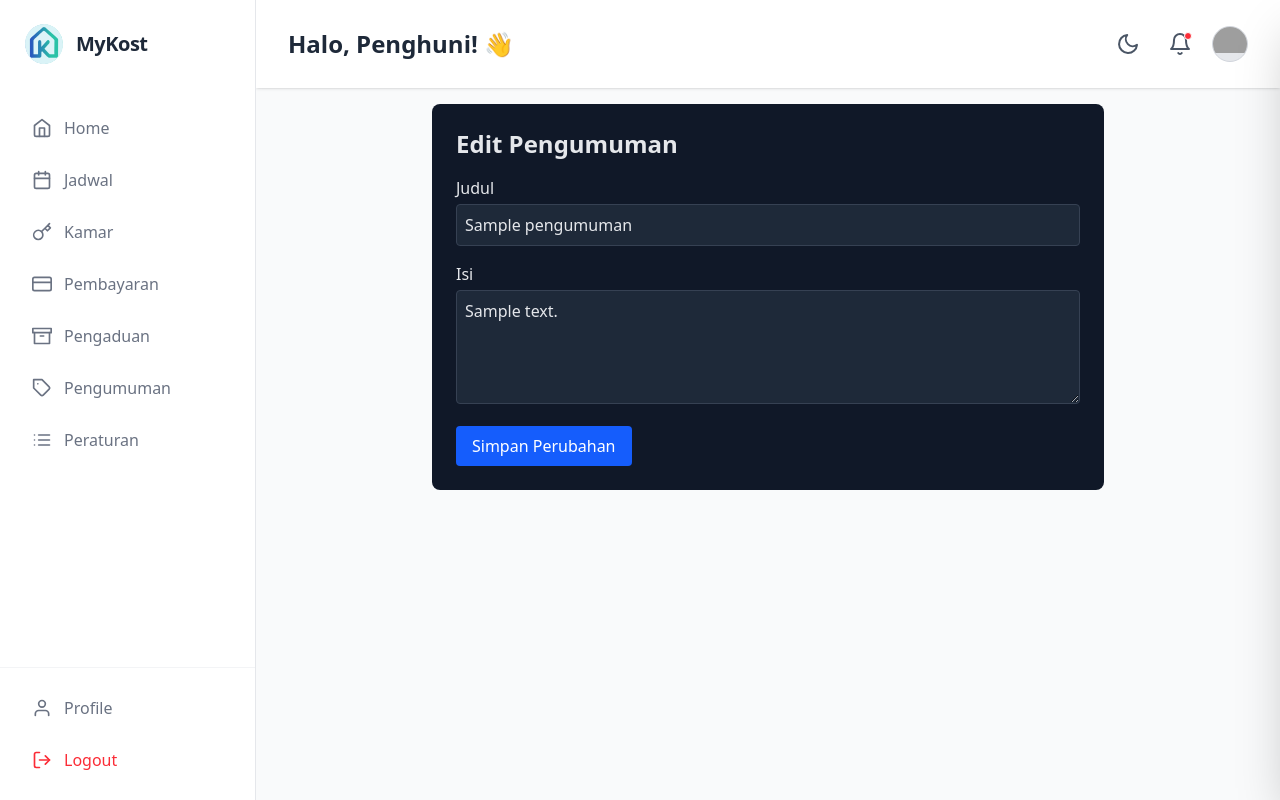
After one commit to kampusriset/23g_flask_kelola_kos, a Flask app: page /admin/edit_pengumuman/1 in a window 1280 px wide. The commit adds this page. Run offline with Flask 3, Linux system fonts and the light colour scheme; a user stored in the database is signed in; data comes from the database, SQL or seed files in the repository; tables that the repository leaves empty hold one stand-in row (values such as "Sample post"); style sheets or scripts are compiled from the project's sources; parts of the project's set-up code (start-up, migrations or seed data) failed here and were passed over; grey boxes are pictures that could not be loaded.

Commit message:
penambahan menu pengumuman CRUD

```diff
--- a/app/admin/routes.py
+++ b/app/admin/routes.py
@@ -4,6 +4,7 @@ from werkzeug.security import generate_password_hash
 from app import db
 from app.models import User
 from app.models import User, Peraturan
+from app.models import Pengumuman
 from . import admin_bp
 
 @admin_bp.route('/dashboard')
@@ -29,6 +30,9 @@ def create_penghuni():
         return redirect(url_for('admin.dashboard'))
 
     return render_template('kamar.html')
+
+
+
 
 @admin_bp.route('/peraturan', methods=['GET', 'POST'])
 @login_required
@@ -59,3 +63,59 @@ def hapus_peraturan(id):
     db.session.commit()
     flash('Peraturan berhasil dihapus.', 'success')
     return redirect(url_for('admin.peraturan'))
+
+
+
+
+@admin_bp.route('/pengumuman', methods=['GET', 'POST'])
+@login_required
+def pengumuman():
+    if current_user.role != 'admin':
+        flash('Hanya admin yang bisa menambahkan pengumuman.', 'danger')
+        return redirect(url_for('admin.dashboard'))
+
+    if request.method == 'POST':
+        judul = request.form['judul']
+        isi = request.form['isi']
+        if judul.strip() and isi.strip():
+            pengumuman_baru = Pengumuman(
+                judul=judul,
+                isi=isi,
+                dibuat_oleh=current_user.id   # isi otomatis dengan id user yang login
+            )
+            db.session.add(pengumuman_baru)
+            db.session.commit()
+            flash('Pengumuman berhasil ditambahkan!', 'success')
+            return redirect(url_for('admin.pengumuman'))
+        else:
+            flash('Judul dan isi pengumuman tidak boleh kosong.', 'danger')
+
+    semua_pengumuman = Pengumuman.query.order_by(Pengumuman.tanggal.desc()).all()
+    return render_template('pengumuman.html', semua_pengumuman=semua_pengumuman)
+
+
+# ✅ Route Edit Pengumuman
+@admin_bp.route('/edit_pengumuman/<int:id>', methods=['GET', 'POST'])
+@login_required
+def edit_pengumuman(id):
+    pengumuman = Pengumuman.query.get_or_404(id)
+
+    if request.method == 'POST':
+        pengumuman.judul = request.form['judul']
+        pengumuman.isi = request.form['isi']
+        db.session.commit()
+        flash('Pengumuman berhasil diperbarui!', 'success')
+        return redirect(url_for('admin.pengumuman'))
+
+    return render_template('edit_pengumuman.html', pengumuman=pengumuman)
+
+
+# ✅ Route Hapus Pengumuman
+@admin_bp.route('/hapus_pengumuman/<int:id>', methods=['POST'])
+@login_required
+def hapus_pengumuman(id):
+    pengumuman = Pengumuman.query.get_or_404(id)
+    db.session.delete(pengumuman)
+    db.session.commit()
+    flash('Pengumuman berhasil dihapus.', 'success')
+    return redirect(url_for('admin.pengumuman'))
--- a/app/admin/templates/dashboard.html
+++ b/app/admin/templates/dashboard.html
@@ -53,7 +53,7 @@
           <span class="font-semibold text-gray-700 dark:text-gray-200 text-center text-sm md:text-base group-hover:text-orange-600 dark:group-hover:text-orange-400">Pembayaran</span>
       </a>
 
-      <a href="#" class="group bg-white dark:bg-gray-800 p-6 rounded-2xl shadow-sm border border-gray-100 dark:border-gray-700 flex flex-col items-center gap-4 hover:shadow-md hover:border-blue-200 dark:hover:border-blue-500 transition-all">
+      <a href="{{ url_for('admin.pengumuman') }}" class="group bg-white dark:bg-gray-800 p-6 rounded-2xl shadow-sm border border-gray-100 dark:border-gray-700 flex flex-col items-center gap-4 hover:shadow-md hover:border-blue-200 dark:hover:border-blue-500 transition-all">
           <div class="bg-purple-100 dark:bg-purple-900/40 p-4 rounded-full text-purple-600 dark:text-purple-400 group-hover:scale-110 transition duration-300">
               <i data-feather="megaphone" class="w-6 h-6"></i>
           </div>
--- /dev/null
+++ b/app/templates/edit_pengumuman.html
@@ -0,0 +1,23 @@
+{% extends 'dashboard.html' %}
+
+{% block content %}
+<div class="max-w-2xl mx-auto p-6 bg-gray-900 text-gray-200 rounded-lg">
+  <h1 class="text-2xl font-bold mb-4">Edit Pengumuman</h1>
+  <form method="POST">
+    <div class="mb-4">
+      <label class="block mb-1">Judul</label>
+      <input type="text" name="judul" value="{{ pengumuman.judul }}"
+             class="w-full p-2 bg-gray-800 border border-gray-700 rounded">
+    </div>
+    <div class="mb-4">
+      <label class="block mb-1">Isi</label>
+      <textarea name="isi" rows="4"
+                class="w-full p-2 bg-gray-800 border border-gray-700 rounded">{{ pengumuman.isi }}</textarea>
+    </div>
+    <button type="submit"
+            class="bg-blue-600 hover:bg-blue-700 text-white px-4 py-2 rounded">
+      Simpan Perubahan
+    </button>
+  </form>
+</div>
+{% endblock %}
--- a/app/templates/layout.html
+++ b/app/templates/layout.html
@@ -157,7 +157,7 @@
           <a href="{{ url_for('admin.create_penghuni') }}" class="flex items-center gap-3 px-4 py-3 rounded-xl font-medium transition {{ nav_active if request.endpoint == 'admin.create_penghuni' else nav_inactive }}">
              <i data-feather="key" class="w-4 h-4"></i> Kamar
           </a>
-          <a href="#" class="flex items-center gap-3 px-4 py-3 rounded-xl font-medium transition {{ nav_active if request.endpoint == 'admin.pengumuman' else nav_inactive }}">
+          <a href="{{ url_for('admin.pengumuman') }}" class="flex items-center gap-3 px-4 py-3 rounded-xl font-medium transition {{ nav_active if request.endpoint == 'admin.pengumuman' else nav_inactive }}">
              <i data-feather="tag" class="w-4 h-4"></i> Pengumuman
           </a>
           <a href="{{ url_for('admin.peraturan') }}" class="flex items-center gap-3 px-4 py-3 rounded-xl font-medium transition {{ nav_active if request.endpoint == 'admin.peraturan' else nav_inactive }}">
```
Also changed, not shown: app/admin/templates/pengumuman.html (+91 -0 lines), app/models.py (+10 -0 lines).
